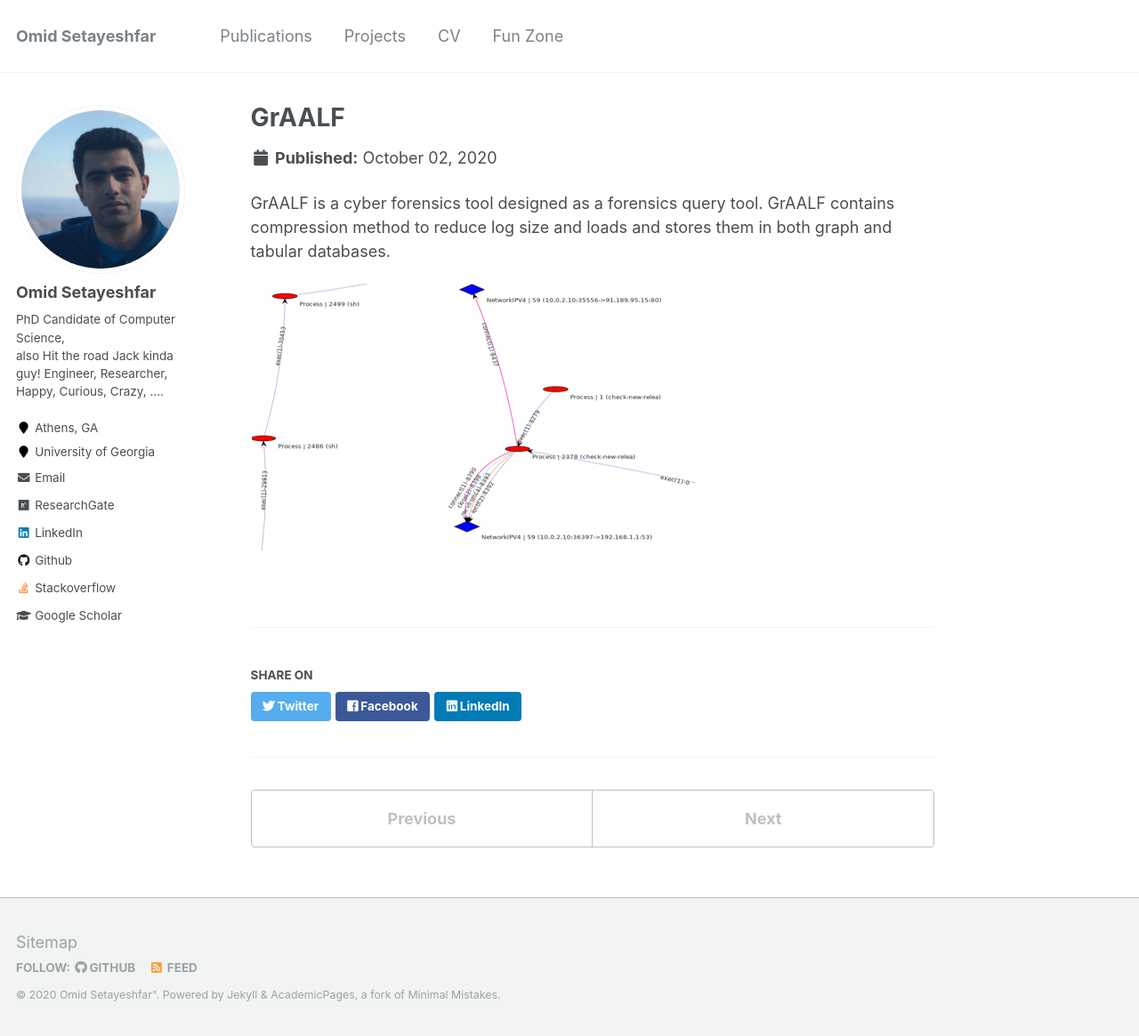
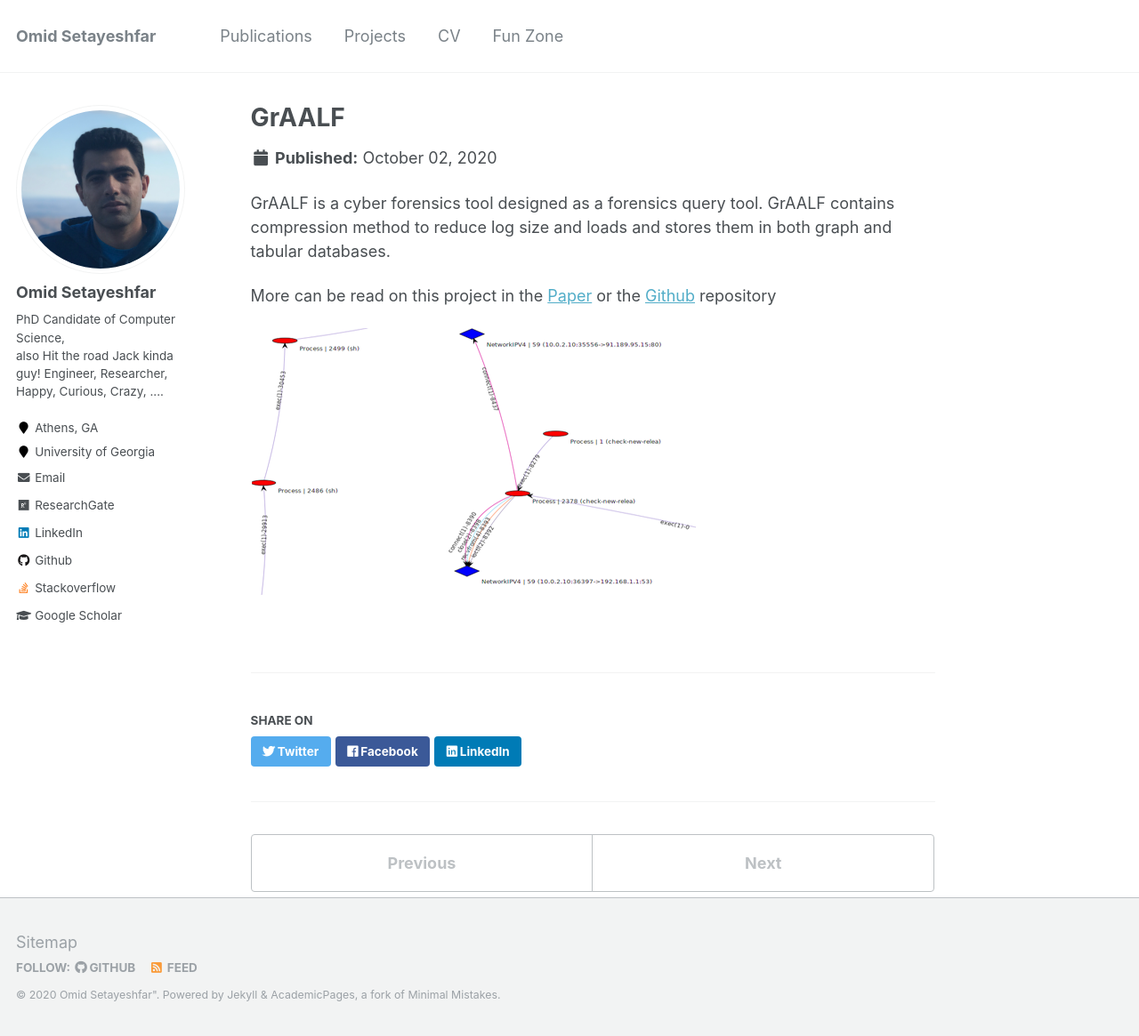
Before and after one commit to omid-s/omid-s.github.io, a Jekyll site: the page built from _portfolio/graalf.md, in a window 1280 px wide and 1165 px high. Shown: the whole window at 89% size. Built offline with Jekyll 4.4.1, drawn with Linux system fonts in a browser that asks for light colours.

Commit message:
adds links to GrAALF

```diff
--- a/_portfolio/graalf.md
+++ b/_portfolio/graalf.md
@@ -7,4 +7,6 @@ collection: portfolio
 
 GrAALF is a cyber forensics tool designed as a forensics query tool. GrAALF contains compression method to reduce log size and loads and stores them in both graph and tabular databases.
 
+More can be read on this project in the [Paper](https://arxiv.org/abs/1909.00902) or the [Github](https://github.com/omid-s/cyber_deception) repository
+
 ![Query User Interface](/images/projects/graalf.png)
```
